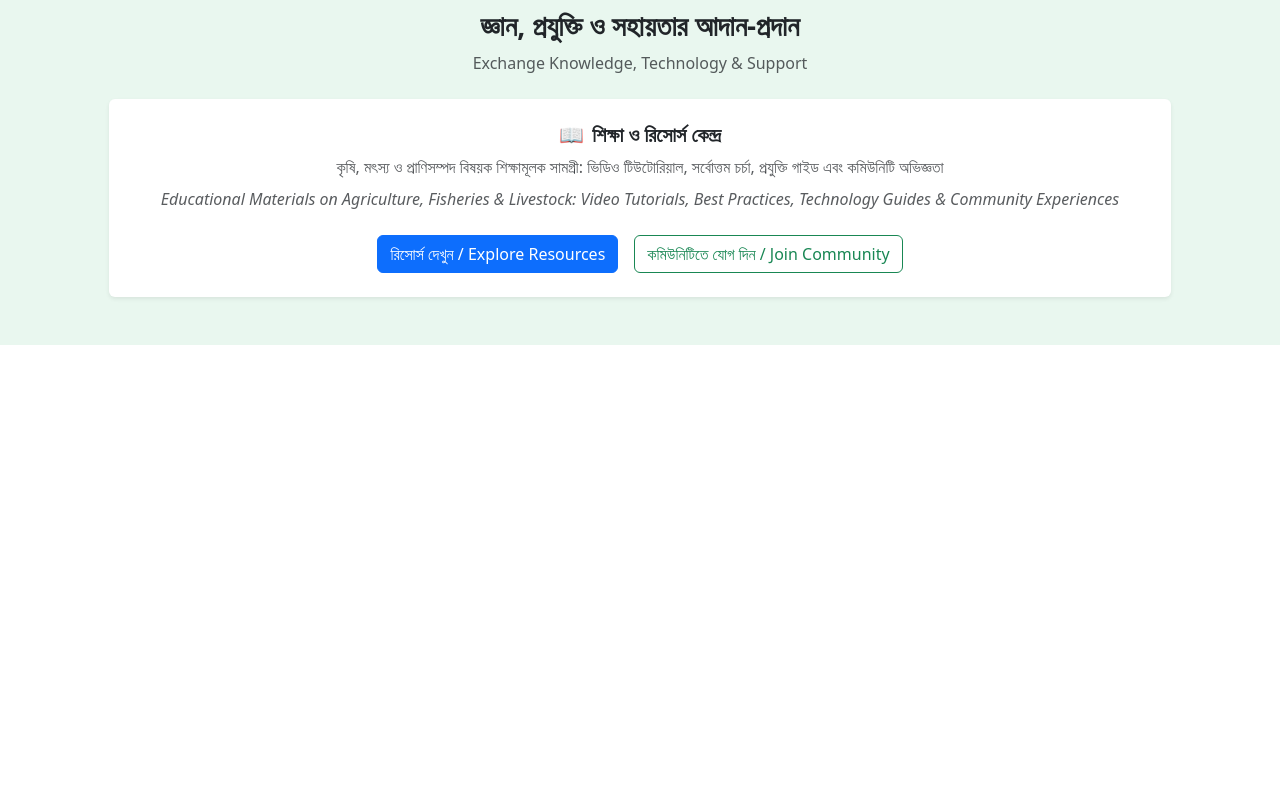
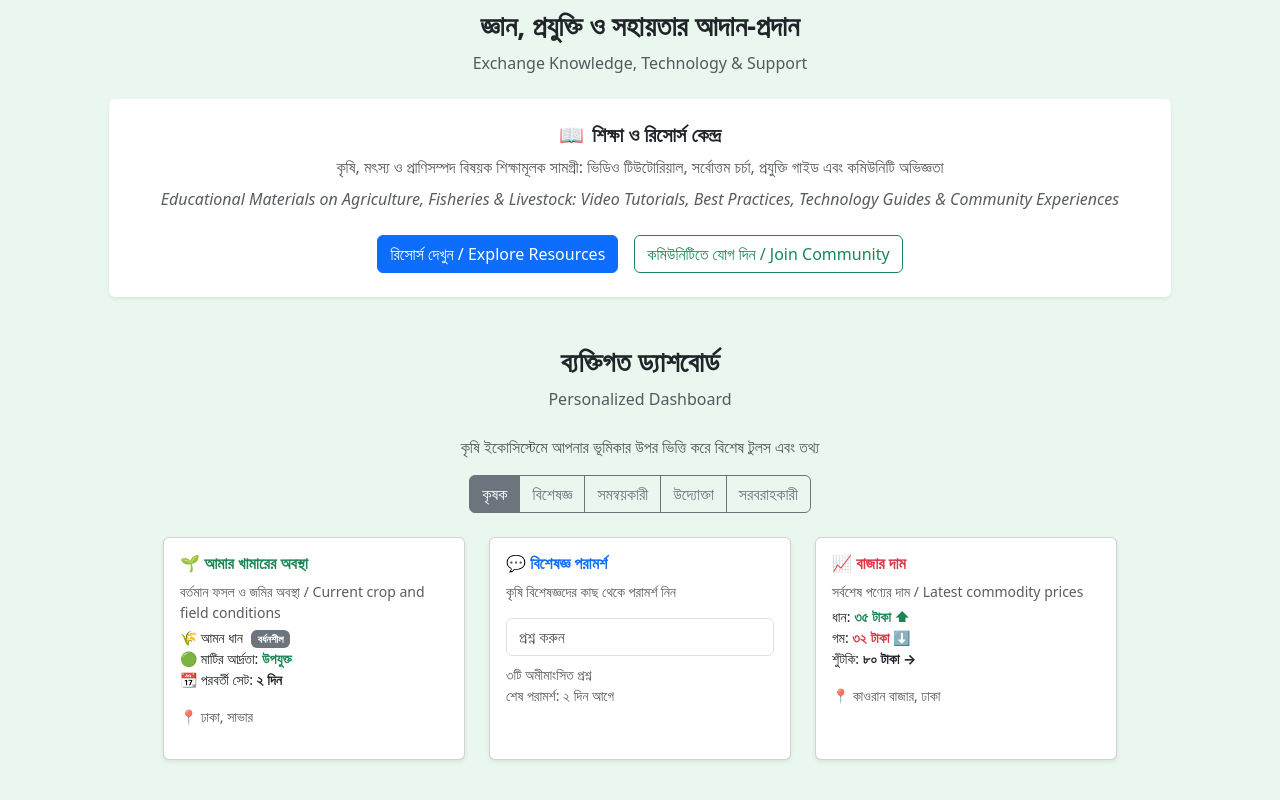
Before and after one commit to numucoccus/krishi_dibanishi, a React (Create React App) app: page /home in a window 1280 px wide. Shown: the part 1563-2363 px from the top of the page. Before the commit the page ends 1908 px from the top, so only its background shows below. Built offline with nearby package versions, Linux system fonts and the light colour scheme.

Commit message:
Add Dashboard

```diff
--- a/src/App.js
+++ b/src/App.js
@@ -1,53 +1,46 @@
-
 import React from 'react';
 import { BrowserRouter as Router, Routes, Route, Navigate } from 'react-router-dom';
 import './App.css';
+import 'bootstrap/dist/css/bootstrap.min.css';
+
+// Component imports
 import LoginForm from './LoginForm';
 import RoleSelector from './RoleSelector';
 import Home from './components/Home';
+import Dashboard from './components/Dashboard'; // ✅ Newly added
 
 function App() {
   return (
-
     <Router>
       <Routes>
-        {/* Login + RoleSelector page */}
+        {/* Login + Role Selector page (root path) */}
         <Route
           path="/"
           element={
             <div className="container-fluid min-vh-100 d-flex justify-content-center align-items-center bg-light">
               <div className="row w-100 justify-content-center">
                 <div className="col-md-6 col-lg-4">
-
                   <RoleSelector />
                   <LoginForm />
-
-
                 </div>
               </div>
             </div>
-
           }
         />
 
         {/* Home page */}
         <Route path="/home" element={<Home />} />
 
+        {/* Dashboard page */}
+        <Route path="/dashboard" element={<Dashboard />} />
+
+        {/* Login route (optional, used in navbar) */}
         <Route path="/login" element={<LoginForm />} />
 
-
-
-        {/* Catch-all route: redirect unknown paths to login */}
+        {/* Catch-all: redirect unknown paths to login page */}
         <Route path="*" element={<Navigate to="/" />} />
       </Routes>
     </Router>
-
-
-
-
-
-
-
   );
 }
 
--- /dev/null
+++ b/src/components/Dashboard.js
@@ -0,0 +1,70 @@
+import React from 'react';
+import 'bootstrap/dist/css/bootstrap.min.css';
+
+function Dashboard() {
+  return (
+    <div className="container py-5">
+      {/* Title */}
+      <div className="text-center mb-4">
+        <h2 className="fw-bold">ব্যক্তিগত ড্যাশবোর্ড</h2>
+        <p className="text-muted">Personalized Dashboard</p>
+        <p>কৃষি ইকোসিস্টেমে ‌আপনার ভূমিকার উপর ভিত্তি করে বিশেষ টুলস এবং তথ্য</p>
+      </div>
+
+      {/* Role Tabs */}
+      <div className="d-flex justify-content-center mb-4">
+        <div className="btn-group" role="group">
+          <button className="btn btn-success active">কৃষক</button>
+          <button className="btn btn-outline-secondary">বিশেষজ্ঞ</button>
+          <button className="btn btn-outline-secondary">সমন্বয়কারী</button>
+          <button className="btn btn-outline-secondary">উদ্যোক্তা</button>
+          <button className="btn btn-outline-secondary">সরবরাহকারী</button>
+        </div>
+      </div>
+
+      {/* Dashboard Cards */}
+      <div className="row g-4">
+        {/* Crop & Soil Condition */}
+        <div className="col-md-4">
+          <div className="border rounded p-3 shadow-sm h-100">
+            <h6 className="text-success fw-bold">🌱 আমার খামারের অবস্থা</h6>
+            <p className="text-muted small">বর্তমান ফসল ও জমির অবস্থা / Current crop and field conditions</p>
+            <div className="bg-light p-2 rounded">
+              <p className="mb-1"><strong>আমন ধান</strong> <span className="badge bg-secondary ms-2">বর্ধনশীল</span></p>
+              <p className="mb-1">মাটির আর্দ্রতা: <span className="text-success">উপযুক্ত</span></p>
+              <p className="mb-1">পরবর্তী সেচ: <span className="fw-bold">২ দিন</span></p>
+              <p className="text-muted small mt-2">📍 ঢাকা, সাভার</p>
+            </div>
+          </div>
+        </div>
+
+        {/* Expert Advice */}
+        <div className="col-md-4">
+          <div className="border rounded p-3 shadow-sm h-100">
+            <h6 className="fw-bold">💬 বিশেষজ্ঞ পরামর্শ</h6>
+            <p className="text-muted small">কৃষি বিশেষজ্ঞদের কাছ থেকে পরামর্শ নিন</p>
+            <input type="text" className="form-control mb-2" placeholder="প্রশ্ন করুন" />
+            <p className="text-muted small">৩টি অমীমাংসিত প্রশ্ন</p>
+            <p className="text-muted small">শেষ পরামর্শ: ৫ দিন আগে</p>
+          </div>
+        </div>
+
+        {/* Market Prices */}
+        <div className="col-md-4">
+          <div className="border rounded p-3 shadow-sm h-100">
+            <h6 className="fw-bold">📈 বাজার দাম</h6>
+            <p className="text-muted small">সর্বশেষ পণ্যের দাম / Latest commodity prices</p>
+            <ul className="list-unstyled">
+              <li>ধান (প্রতি কেজি): <span className="text-success fw-bold">৩৫ টাকা ↑</span></li>
+              <li>গম (প্রতি কেজি): <span className="text-danger fw-bold">৩২ টাকা ↓</span></li>
+              <li>শুঁটকি (প্রতি কেজি): <span className="fw-bold">৮০ টাকা →</span></li>
+            </ul>
+            <p className="text-muted small">📍 কাওরান বাজার, ঢাকা</p>
+          </div>
+        </div>
+      </div>
+    </div>
+  );
+}
+
+export default Dashboard;
--- a/src/components/Home.js
+++ b/src/components/Home.js
@@ -34,7 +34,6 @@ function Home() {
           </div>
         </div>
       </nav>
-
 
 
 
@@ -268,6 +267,70 @@ function Home() {
 </div>
 
 
+{/* Personalized Dashboard Section */}
+<div className="text-center mt-5 mb-5">
+  <h3 className="fw-bold mb-2">ব্যক্তিগত ড্যাশবোর্ড</h3>
+  <p className="text-muted mb-4">Personalized Dashboard</p>
+  <p className="text-muted">কৃষি ইকোসিস্টেমে ‌আপনার ভূমিকার উপর ভিত্তি করে বিশেষ টুলস এবং তথ্য</p>
+
+  {/* Role Selection Buttons */}
+  <div className="d-flex justify-content-center mt-3 mb-4">
+    <div className="btn-group" role="group" aria-label="Role selection">
+      <button type="button" className="btn btn-outline-secondary active">কৃষক</button>
+      <button type="button" className="btn btn-outline-secondary">বিশেষজ্ঞ</button>
+      <button type="button" className="btn btn-outline-secondary">সমন্বয়কারী</button>
+      <button type="button" className="btn btn-outline-secondary">উদ্যোক্তা</button>
+      <button type="button" className="btn btn-outline-secondary">সরবরাহকারী</button>
+    </div>
+  </div>
+
+  {/* Dashboard Cards */}
+  <div className="row justify-content-center mt-4">
+    {/* Card 1: Farm Status */}
+    <div className="col-md-3">
+      <div className="card h-100 p-3 text-start shadow-sm">
+        <h6 className="fw-bold text-success">🌱 আমার খামারের অবস্থা</h6>
+        <p className="text-muted small mb-1">বর্তমান ফসল ও জমির অবস্থা / Current crop and field conditions</p>
+        <ul className="list-unstyled small">
+        <li>
+  🌾 আমন ধান
+  <span className="badge bg-secondary ms-2">বর্ধনশীল</span>
+</li>
+
+          <li>🟢 মাটির আর্দ্রতা: <span className="text-success fw-bold">উপযুক্ত</span></li>
+          <li>📆 পরবর্তী সেট: <span className="fw-bold">২ দিন</span></li>
+        </ul>
+        <p className="text-muted small">📍 ঢাকা, সাভার</p>
+      </div>
+    </div>
+
+    {/* Card 2: Expert Advice */}
+    <div className="col-md-3">
+      <div className="card h-100 p-3 text-start shadow-sm">
+        <h6 className="fw-bold text-primary">💬 বিশেষজ্ঞ পরামর্শ</h6>
+        <p className="text-muted small">কৃষি বিশেষজ্ঞদের কাছ থেকে পরামর্শ নিন</p>
+        <input type="text" className="form-control mb-2" placeholder="প্রশ্ন করুন" />
+        <p className="text-muted small">৩টি অমীমাংসিত প্রশ্ন<br />শেষ পরামর্শ: ২ দিন আগে</p>
+      </div>
+    </div>
+
+    {/* Card 3: Market Prices */}
+    <div className="col-md-3">
+      <div className="card h-100 p-3 text-start shadow-sm">
+        <h6 className="fw-bold text-danger">📈 বাজার দাম</h6>
+        <p className="text-muted small mb-1">সর্বশেষ পণ্যের দাম / Latest commodity prices</p>
+        <ul className="list-unstyled small">
+          <li>ধান: <span className="text-success fw-bold">৩৫ টাকা ⬆</span></li>
+          <li>গম: <span className="text-danger fw-bold">৩২ টাকা ⬇</span></li>
+          <li>শুঁটকি: <span className="fw-bold">৮০ টাকা →</span></li>
+        </ul>
+        <p className="text-muted small">📍 কাওরান বাজার, ঢাকা</p>
+      </div>
+    </div>
+  </div>
+</div>
+
+
 
       </section>
     </>
```
Also changed, not shown: 1 other file (tests, documents, lock files or other folders). Lines whose indentation alone changed are shown as unchanged.
